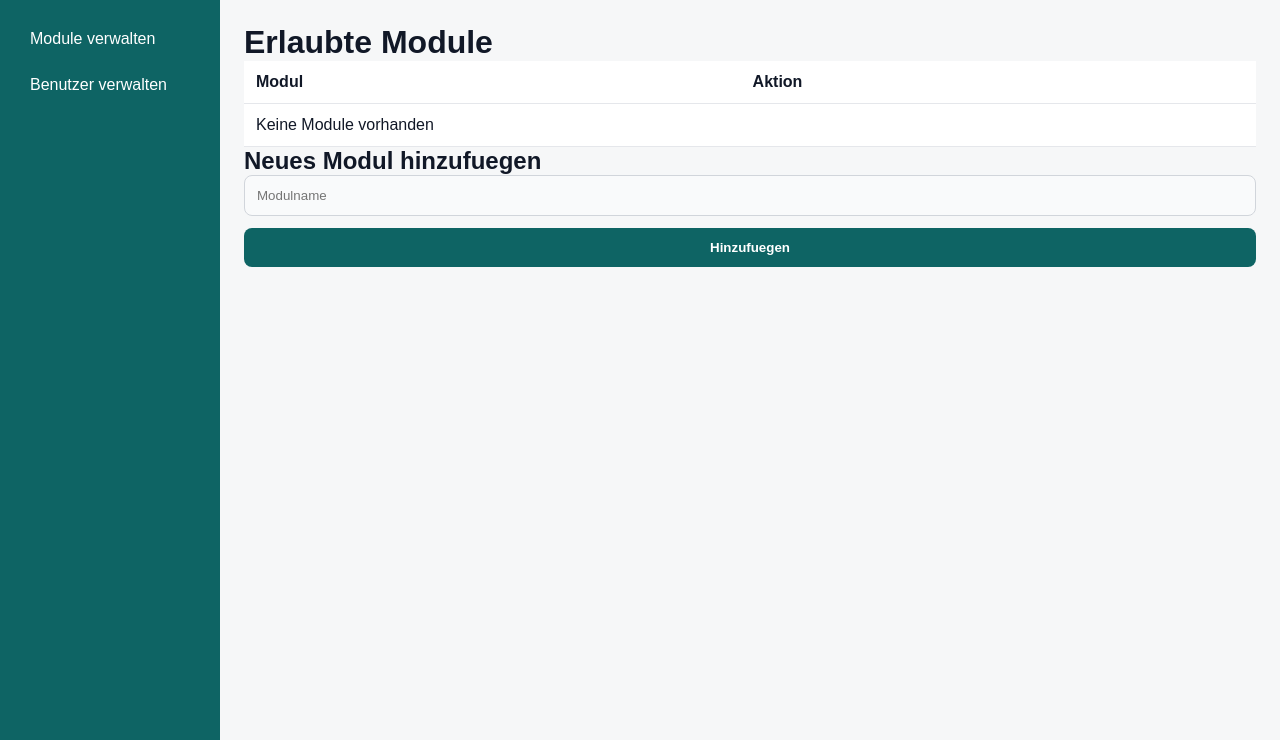
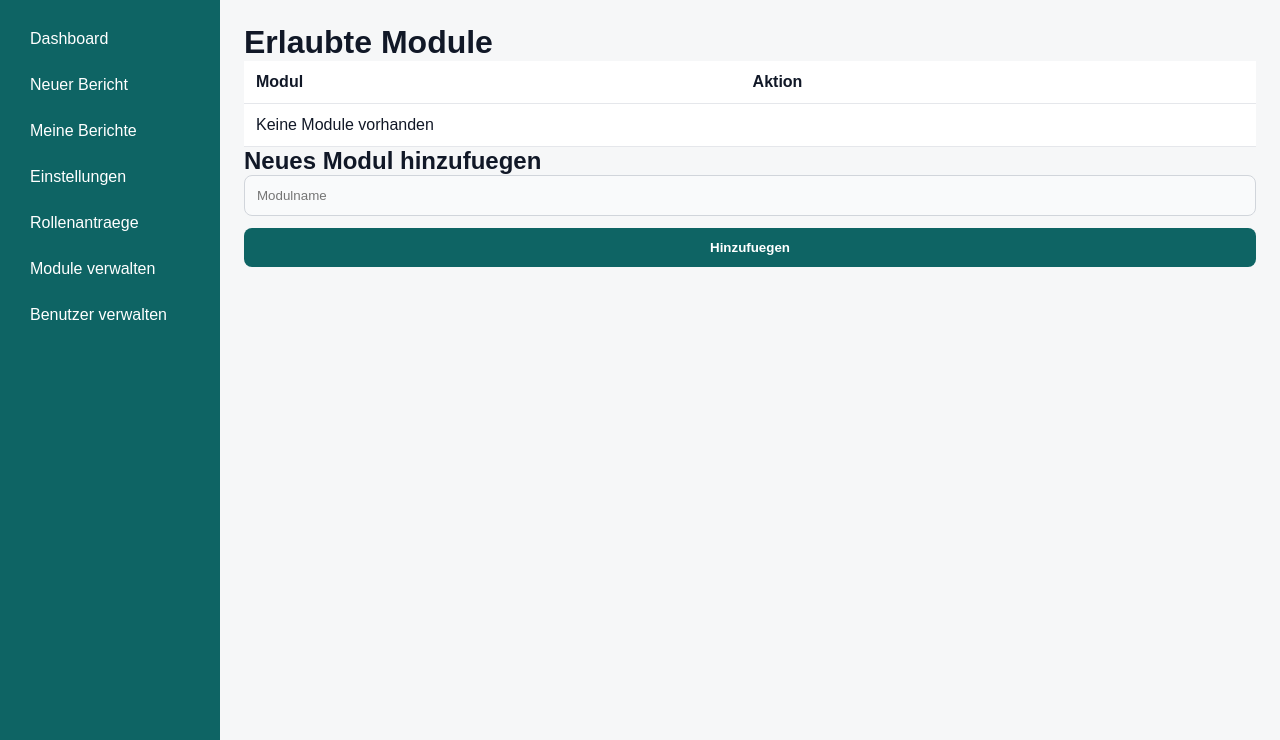
Before and after one commit to Ari508s/zeitify, a Django app: template var/www/django-projekt/mein_projekt/meine_app/templates/module_verwalten.html in a window 1280 px wide. Shown: the part 61-801 px from the top of the page. Run offline with Django 5.2, Linux system fonts and the light colour scheme; the template is opened without the code that fills it, so the values that code supplies are empty.

Commit message:
Update module_verwalten.html
zurück verändern

Co-Authored-By: MAYEREME <207721768+MAYEREME@users.noreply.github.com>

```diff
--- a/var/www/django-projekt/mein_projekt/meine_app/templates/module_verwalten.html
+++ b/var/www/django-projekt/mein_projekt/meine_app/templates/module_verwalten.html
@@ -47,7 +47,11 @@
 <div class="dashboard-layout">
 
 <nav class="sidebar">
-
+<a href="{% url 'uebersicht' %}">Dashboard</a>
+<a href="{% url 'berichte' %}">Neuer Bericht</a>
+<a href="{% url 'meine_berichte' %}">Meine Berichte</a>
+<a href="{% url 'einstellungen' %}">Einstellungen</a>
+<a href="{% url 'rollen_antraege' %}">Rollenantraege</a>
 <a href="{% url 'module_verwalten' %}" class="active">Module verwalten</a>
 <a href="{% url 'benutzer_verwalten' %}">Benutzer verwalten</a>
 </nav>
```
